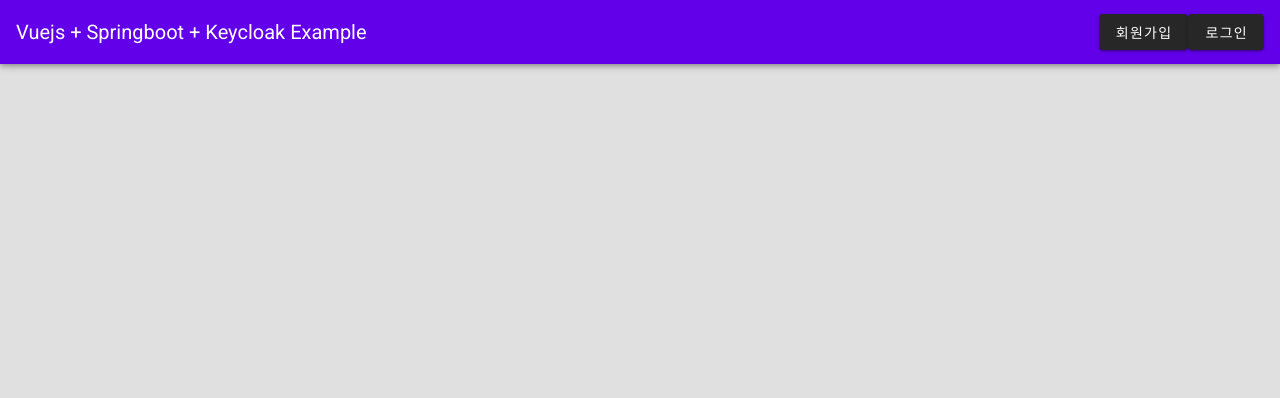
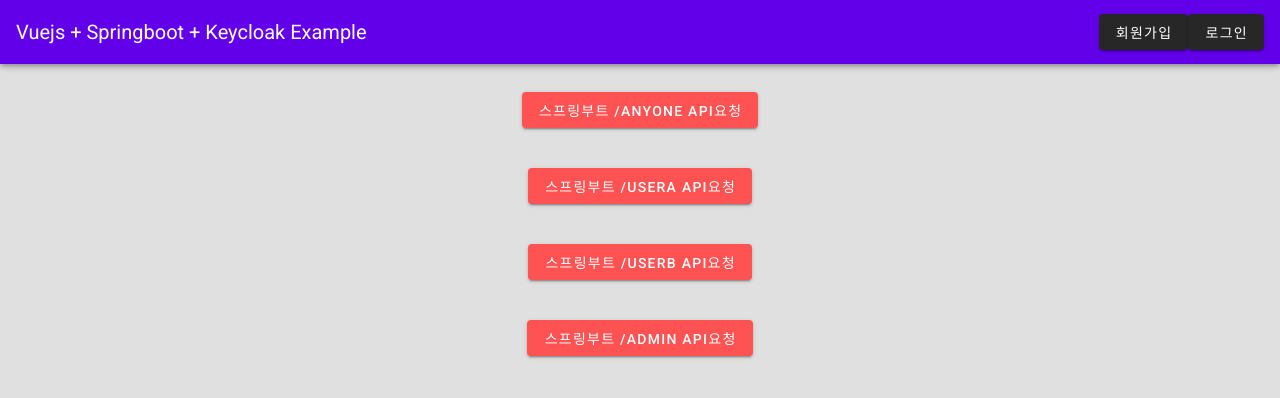
Before and after one commit to choisungwook/keycloakspringboot, a Vue app in the folder frontend/: page / in a window 1280 px wide. Shown: the top 398 px of the page. Built offline with nearby package versions, Linux system fonts and the light colour scheme.

Commit message:
프론트엔드: 메인화면 구성 #4

```diff
--- a/frontend/src/views/Home.vue
+++ b/frontend/src/views/Home.vue
@@ -1,7 +1,16 @@
 <template>
-  <v-container>
-    <v-row>
-      <router-view></router-view>
+  <v-container class="pt-10">
+    <v-row align="center" justify="space-around">
+      <v-btn color="error">스프링부트 /anyone api요청</v-btn>
+    </v-row>
+    <v-row align="center" justify="space-around" class="pt-10">
+      <v-btn color="error">스프링부트 /usera api요청</v-btn>
+    </v-row>
+    <v-row align="center" justify="space-around" class="pt-10">
+      <v-btn color="error">스프링부트 /userb api요청</v-btn>
+    </v-row>
+    <v-row align="center" justify="space-around" class="pt-10">
+      <v-btn color="error">스프링부트 /admin api요청</v-btn>
     </v-row>
   </v-container>
 </template>
```
